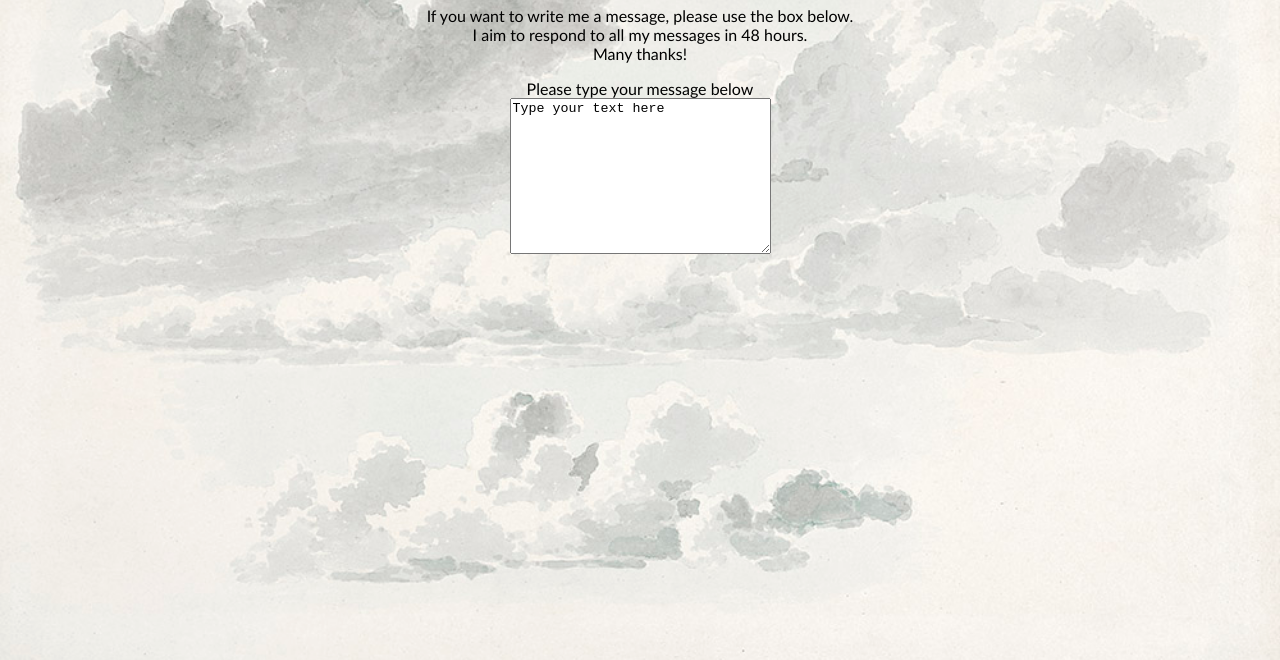
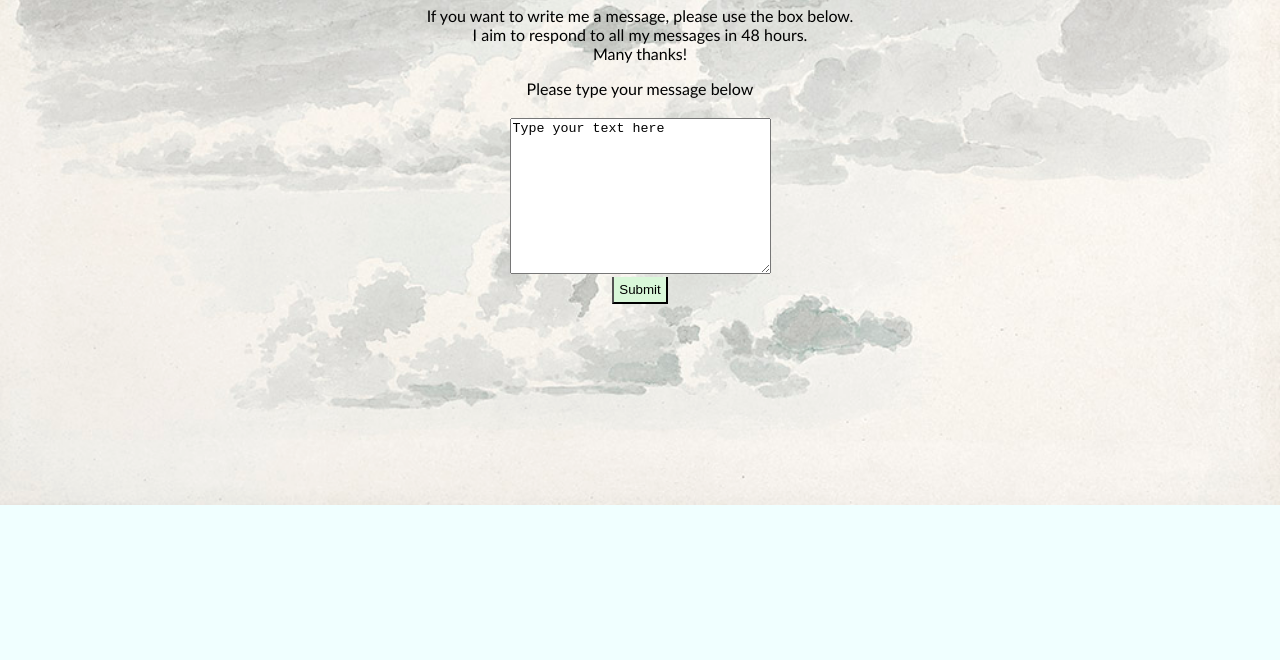
Before and after one commit to crissu91/my-site, a plain HTML site: page Contact.html in a window 1280 px wide. Shown: the part 156-816 px from the top of the page. Drawn offline with Linux system fonts and the light colour scheme.

Commit message:
added a submit button to the contact sheet

```diff
--- a/Contact.html
+++ b/Contact.html
@@ -31,7 +31,9 @@
         <form action="./messages-received.html" method="POST">
             <label for="blog">Please type your message below</label>
             <br>
-            <textarea id="blog" name="blog" rows="10" cols="30">Type your text here</textarea>
-        </form>
+            <textarea class="box" id="blog" name="blog" rows="10" cols="30">Type your text here</textarea>
+            <br>
+            <input class="button" type="submit" value = "Submit">
+          </form>
     </body>
 </html>
--- a/contact-form-stylesheet.css
+++ b/contact-form-stylesheet.css
@@ -1,6 +1,6 @@
 body {
     background-color: azure;
-    height: 100vh;
+    height: 100%;
     background-image: url('./floating-clouds.jpg');
     background-position: center;
     background-repeat: no-repeat;
@@ -32,9 +32,22 @@ form {
 }
 
 .message {
-    text-align: center;
     color: rgb(81, 79, 79);;
     font-size: 16px;
+    border: 5px;
+}
+
+.box {
+  align-self: center;
+  margin-top: 20px;
+  margin-inline: center;
+}
+.button {
+  align-items: center;
+  text-align: center;
+  padding: 5px;
+  background-color: rgb(217, 247, 217);
+  border-top: 20px;
 }
 
 #nav {
```
